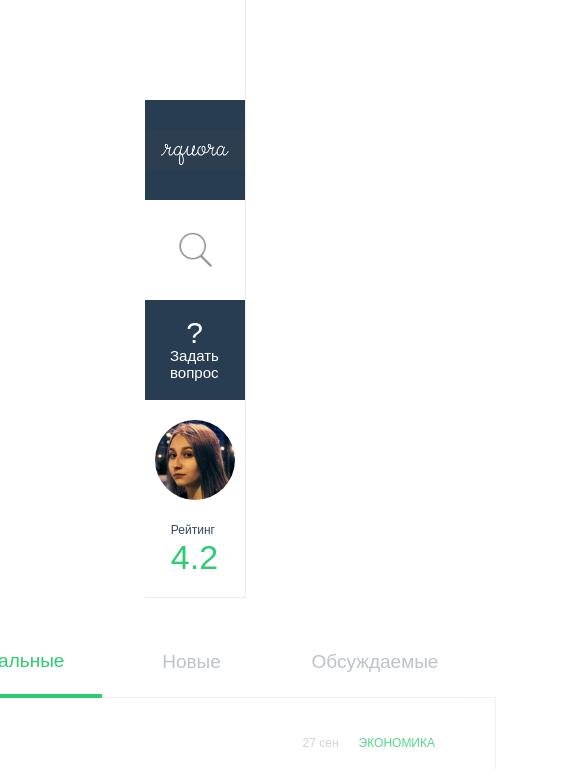
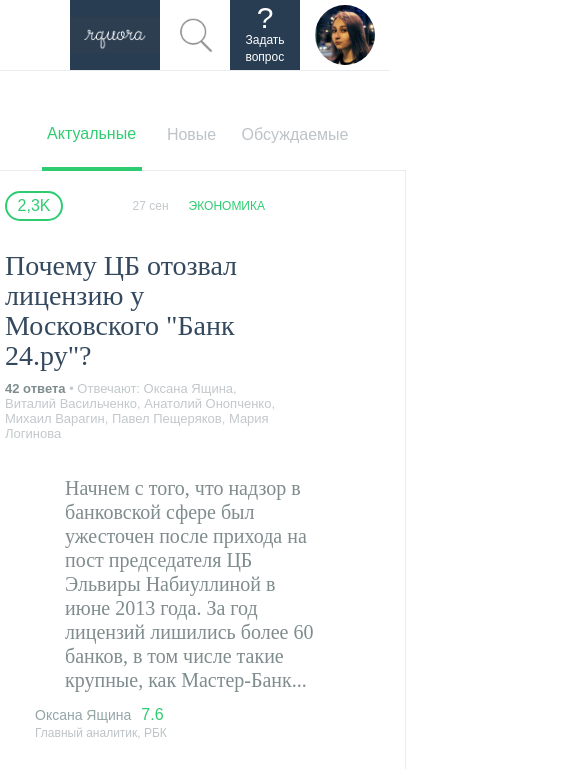
Before and after one commit to erselnordlys/Questions-and-Answers, a plain HTML site: page index.html in a window 390 px wide. Shown: the top 769 px of the page, 585 px wide, since content can reach past the window. Drawn offline with Linux system fonts and the light colour scheme; a script that the page names is missing.

Commit message:
сделала формат для мобильных устройств. отредактировала отступы на ответах

```diff
--- a/index.html
+++ b/index.html
@@ -43,7 +43,7 @@
                             <div class="info-bar__date-theme"><span class="info-bar__date">27 сен</span> <span class="info-bar__theme">ЭКОНОМИКА</span> </div>
                         </div>
 
-                        <h1 class="quest-block__header">Почему ЦБ отозвал лицензию <br>у Московского "Банк 24.ру"?</h1>
+                        <h1 class="quest-block__header">Почему ЦБ отозвал лицензию у Московского "Банк 24.ру"?</h1>
                         <div class="quest-block__who-answers"><span class="who-answers__total">42 ответа </span> • <span class="who-answers__names"> Отвечают: Оксана Ящина, Виталий Васильченко,
                         Анатолий Онопченко, Михаил Варагин, Павел Пещеряков, Мария Логинова</span></div>
                         <ul class="ans-area">
@@ -63,7 +63,7 @@
 
                             <li class="answer-block">
                                 <div class="answer-block__text">Потому, что министерство финансов предлагает отказаться от так
-                                    называемой фиксированной выплаты будущей пенсии для балансировки бюджета <br>в 2015—2017 годах...</div>
+                                    называемой фиксированной выплаты будущей пенсии для балансировки бюджета в 2015—2017 годах...</div>
                                 <div class="answer-block__pers-info">
                                     <div class="pers-info__userpic userpic-vasilchenko"></div>
                                     <div class="pers-info__who">
--- a/style.css
+++ b/style.css
@@ -44,6 +44,9 @@
 }
 
 .logo {
+    display: flex;
+    justify-content: center;
+    align-items: center;
     width: 250px;
     background: #283d51 url('images/logo.png') 50% no-repeat;
     background-size: contain;
@@ -130,6 +133,9 @@
     justify-content: center;
     position: relative;
     width: 100%;
+
+    align-items: center;
+
 }
 
 .navigation {
@@ -152,7 +158,7 @@
     width: auto;
     height: 70px;
     border-bottom: 1px solid #eaecef;
-    padding: 0 30px 0px;
+    padding: 0 30px 0;
 
     display: flex;
     justify-content: center;
@@ -162,13 +168,12 @@
 
 .current-section {
     color: #2ecc71;
-    height: 66px;
+    height: 67px;
     border-bottom: 4px solid #2ecc71 !important;
 }
 
 .content {
     display: flex;
-    flex-wrap: wrap;
     justify-content: center;
     align-self: center;
 
@@ -195,19 +200,24 @@
 .quest-block {
     display: flex;
     flex-flow: column;
-    padding: 30px 40px 0;
+    padding: 30px 0 15px;
     border-bottom: 1px solid #eaecef;
 }
 
 .quest-block__info-bar,
-.info-bar{
+.info-bar {
     position: relative;
     display: flex;
     justify-content: flex-end;
     align-items: center;
     height: 30px;
-    max-width: 520px;
+    min-width: 520px;
+    max-width: 100%;
 
+    flex-grow: 1;
+
+    margin-left: 40px;
+    margin-right: 40px;
 }
 
 .info-bar__subscr-button {
@@ -293,9 +303,11 @@
     font-size: 28px;
     line-height: 30px;
 
-    width: 500px;
+    max-width: 100%;
+    min-width: auto;
+    flex-grow: 1;
     height: auto;
-    margin: 30px 0 10px;
+    margin: 30px 40px 10px;
 }
 
 .quest-block__who-answers {
@@ -304,7 +316,10 @@
     line-height: 15px;
     color: #c2c8cb;
     margin-bottom: 0;
-    width: 510px;
+    min-width: 510px;
+
+    margin-left: 40px;
+    margin-right: 40px;
 }
 
 .who-answers__total,
@@ -330,19 +345,24 @@
     position: relative;
     margin-top: 20px;
     margin-bottom: 0;
+
+    padding: 0;
+
 }
 
 .answer-block {
     display: block;
     position: relative;
 
-    width: 600px;
+    min-width: 600px;
+    /*width: 100%;*/
+    flex-grow: 1;
+
     list-style: none;
-    word-wrap: break-word;
-    margin-left: -80px;
+    /*margin-left: -80px;*/
 
-    padding-bottom: 17px;
-    padding-top: 17px;
+    padding-bottom: 15px;
+    padding-top: 15px;
     transition: background-color linear 0.15s;
 }
 
@@ -359,9 +379,10 @@
     font-size: 20px;
     line-height: 24px;
     text-align: left;
-    width: 480px;
+    /*width: 480px;*/
 
-    margin-left: 80px;
+    padding-left: 80px;
+    padding-right: 40px;
 }
 
 .answer-block:before {
@@ -386,7 +407,8 @@
 
 .answer-block:hover {
     height: auto;
-    width: 600px;
+    /*padding-bottom: 30px;*/
+    width: 100%;
     background-color: #f5f7f8;
     cursor: pointer;
 }
@@ -699,12 +721,39 @@
     font-weight: normal;
 }
 
+@media screen and (max-width: 1415px){
+    .content {
+        flex-wrap: wrap;
+    }
+
+    .quest-block {
+        border: 1px solid #eaecef;
+        margin-top: -1px;
+    }
+
+    .content__column {
+        border: none;
+        max-width: 800px;
+        min-width: 600px;
+        flex-grow: 1;
+    }
+
+    .quest-block__who-answers,
+    .answer-block__text,
+    .answer-block__pers-info,
+    .quest-block__header
+    /*.quest-block__info-bar */ {
+        /*width: 100%;*/
+
+    }
+}
+
 @media screen and (max-width: 1024px) {
 
     .wrapper {
-        flex-direction: row;
-        flex-wrap: wrap;
-        align-items: flex-start;
+        /*flex-direction: row;*/
+        /*flex-wrap: wrap;*/
+        /*align-items: flex-start;*/
     }
 
     .main {
@@ -716,38 +765,31 @@
     }
 
     .header {
-        flex-direction: column;
-
-        height: auto;
-        width: 100px;
-        min-width: auto;
-        max-width: 100px;
-        border: 1px solid #eaecef;
-        border-left: none;
-        border-top: none;
-
+        /*border-bottom: 1px solid #eaecef;*/
+        min-width: 300px;
+        width: 100%;
     }
 
     .header > div,
     .header > form{
-        height: auto;
-        min-height: 100px;
         min-width: 100px;
-        max-width: 100px;
     }
 
     .header > form > input {
         display: none;
     }
 
-    .header > .profile-info {
-        flex-direction: column;
-        padding: 20px 0;
+    .header > .profile-info,
+    .header > .logo {
+        max-width: 250px;
+        min-width: 100px;
+        flex-shrink: 4;
+
     }
 
     .profile-info__rating {
-        padding: 0;
-        padding-top: 20px;
+        display: none;
+
     }
 
     .navigation {
@@ -757,11 +799,12 @@
 
     .nav-btn {
         margin-bottom: 0;
+        min-width: 166px;
+        padding: 30px 0 0;
     }
 
     .content {
         width: 100%;
-        opacity: 0.8;
     }
 
     .content__column {
@@ -775,12 +818,125 @@
         border: 1px solid #eaecef;
         margin-top: -1px;
 
-        min-width: 300px;
-        width: 520px;
+
+        min-width: 100px;
+        max-width: 420px;
 
 
         flex-grow: 1;
         flex-shrink: 1;
 
     }
+
+    .quest-block__who-answers,
+    .answer-block__text,
+    .answer-block__pers-info {
+        min-width: 100px;
+        max-width: 420px;
+    }
 }
+
+
+
+@media screen and (max-width: 767px) {
+    .header {
+        min-width: 220px;
+        max-width: 100%;
+        height: 70px;
+    }
+
+    .header > div,
+    .header > form{
+        max-width: 70px;
+        width: 64px;
+        min-width: 64px;
+        flex-grow: 1;
+    }
+
+    .search-form {
+        background-size: contain;
+    }
+
+    .header > .logo,
+    .header > .profile-info {
+        max-width: 200px;
+        min-width: 60px;
+        flex-grow: 1;
+    }
+
+    .profile-info__userpic {
+        height: 60px;
+        width: 60px;
+        background-size: 120%;
+        background-position: 50% 0;
+
+    }
+
+    .search-form {
+        background-position: 50%;
+        background-size: 70%;
+    }
+
+    .question-button {
+        font-size: 12px;
+    }
+
+    .main {
+        min-width: 320px;
+        width: 100%;
+        flex-wrap: nowrap;
+
+        flex-grow: 1;
+        flex-shrink: 1;
+    }
+
+    .navigation {
+        max-width: 350px;
+        min-width: 220px;
+        flex-grow: 1;
+    }
+
+    .nav-btn {
+        min-width: 100px;
+
+        font-size: 16px;
+    }
+
+    .quest-block {
+        min-width: 30px;
+        padding: 20px 0 0;
+    }
+
+    .quest-block__who-answers,
+    .answer-block__text,
+    .answer-block__pers-info,
+    .quest-block__header,
+    .quest-block__info-bar {
+        max-width: 280px;
+        min-width: 20px;
+        flex-grow: 1;
+        flex-shrink: 1;
+        margin-left: 20px;
+        margin-right: 20px;
+
+    }
+
+    .answer-block__text,
+    .answer-block__pers-info {
+        margin-left: 0;
+        max-width: 260px;
+
+    }
+    .answer-block__text:before {
+        padding: 0;
+        left: -25px;
+
+    }
+
+    .answer-block {
+        max-width: 200px;
+        margin: 0;
+    }
+
+
+}
```
